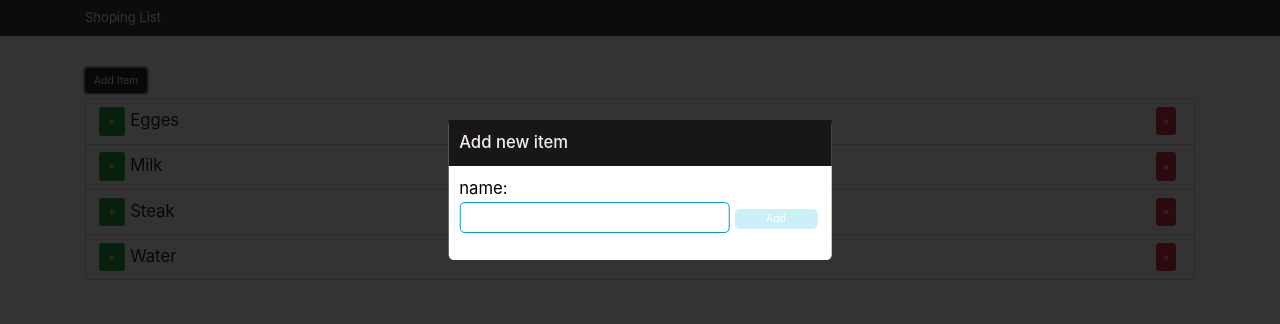
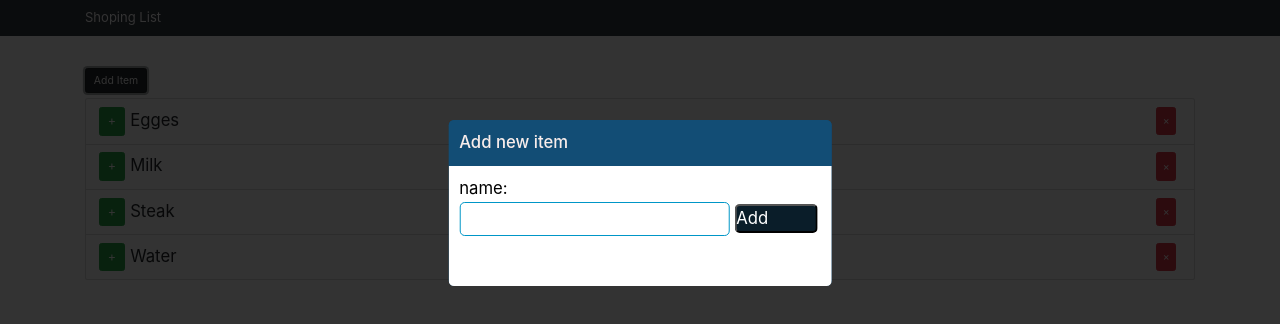
Before and after one commit to MotiLM2003/mern-simple-shipping-list, a React (Create React App) app in the folder client/: page / in a window 1280 px wide. Both pictures are taken after a click on the button "Add Item". Shown: the top 324 px of the page. Built offline with nearby package versions, Linux system fonts and the light colour scheme.

Commit message:
:beer: fixed animation problem; framer motion is the great!

```diff
--- a/client/src/app.css
+++ b/client/src/app.css
@@ -9,6 +9,7 @@ html {
 
 body {
   font-size: 1.6rem;
+  overflow-x: hidden;
 }
 
 .remove-btn {
--- a/client/src/components/App.js
+++ b/client/src/components/App.js
@@ -4,7 +4,6 @@ import 'bootstrap/dist/css/bootstrap.min.css';
 import '../app.css';
 import ShoppingList from './/ShoppingList/ShoppingList';
 import ItemModel from './ItemModel/ItemModel';
-import { motion, AnimatePresence } from 'framer-motion';
 
 const temp = {
   hidden: {
@@ -13,10 +12,6 @@ const temp = {
   visible: { opacity: 1 },
 };
 const App = ({ itemModel }) => {
-  const [on, setOn] = useState(true);
-  setTimeout(() => {
-    setOn(false);
-  }, 2000);
   return (
     <div className='App'>
       <nav
@@ -28,21 +23,6 @@ const App = ({ itemModel }) => {
         </div>
       </nav>
       <ShoppingList />
-
-      <AnimatePresence>
-        {on && (
-          <motion.div exit={{ y: '-100vh' }}>
-            <h1>Hello</h1>
-            <h1>Hello</h1>
-            <h1>Hello</h1>
-            <h1>Hello</h1>
-            <h1>Hello</h1>
-            <h1>Hello</h1>
-            <h1>Hello</h1>
-            <h1>Hello</h1>
-          </motion.div>
-        )}
-      </AnimatePresence>
 
       {itemModel.isOpen && (
         <ItemModel
--- a/client/src/components/ItemModel/ItemModel.css
+++ b/client/src/components/ItemModel/ItemModel.css
@@ -12,12 +12,13 @@
   min-width: 300px;
   min-height: 140px;
   color: #000;
-  background-color: #fff;
+  background-color: #124d75;
   position: absolute;
   border-radius: 0.5rem;
+
   top: 15%;
   left: 50%;
-
+  overflow: hidden;
   transform: translate(-50%, -50%);
   display: flex;
   flex-direction: column;
@@ -27,35 +28,41 @@
   padding: 1rem;
 }
 .item-model-box .header {
-  background-color: #171717;
+  background-color: #124d75;
   color: #f8edeb;
   font-weight: 500;
 }
 
 .item-model-box .content {
+  background-color: #fff;
+  min-height: 120px;
 }
 
+.add-content-area {
+  display: flex;
+}
 .item-model-box .content input[type='text'] {
   display: inline-block;
   outline: none;
   border-radius: 5px;
   border: 1px solid #0096c7;
+  color: #0a1d29;
   padding: 2px;
   margin: 1px;
 }
 
 .item-model-box .content button {
-  border: 1px solid #caf0f8;
   outline: none;
-  padding: 0.1rem;
+
   min-width: 8rem;
   margin: 0.3rem;
-  background-color: #caf0f8;
+  background-color: #0a1d29;
   color: #fff;
   border-radius: 5px;
+  text-align: center;
 }
 
 .item-model-box .content button:hover {
   background-color: #0077b6;
-  transition: 1s;
+  transition: 0.5s;
 }
--- a/client/src/components/ItemModel/ItemModel.js
+++ b/client/src/components/ItemModel/ItemModel.js
@@ -1,12 +1,11 @@
 import React from 'react';
 import './ItemModel.css';
 import { connect } from 'react-redux';
-import { motion, AnimatePresence } from 'framer-motion';
+import { motion } from 'framer-motion';
 
 const ItemModel = ({ itemModel }) => {
   const { header, jsx } = itemModel;
   return (
-    <AnimatePresence>
     <motion.div className='item-model-container' exit={{ y: '-100vh' }}>
       <motion.div
         className='item-model-box'
@@ -18,7 +17,6 @@ const ItemModel = ({ itemModel }) => {
         <div className='content'>{jsx}</div>
       </motion.div>
     </motion.div>
-    </AnimatePresence>
   );
 };
 
--- a/client/src/components/ShoppingList/ShoppingList.js
+++ b/client/src/components/ShoppingList/ShoppingList.js
@@ -14,7 +14,7 @@ import {
 } from '../../actions/itemModelActions';
 import PropsTypes from 'prop-types';
 import ShoppingListItem from './ShoppingListItem';
-import { motion, AnimatePresence } from 'framer-motion';
+import { motion, AnimatePresence, AnimateSharedLayout } from 'framer-motion';
 import { itemsContainerVariants } from './motionVarirants';
 
 const ShoppingList = ({
@@ -48,11 +48,10 @@ const ShoppingList = ({
     jsx: (
       <div>
         <div>name:</div>
-        <diiv>
+        <div className='add-content-area'>
           <input type='text' ref={newItemNameRef} />
           <button
-            className='btn btn-dark'
-            className='btn btn-dark'
+            className='add-content-area'
             onClick={() => {
               addItem({ name: newItemNameRef.current.value });
               closeModel();
@@ -60,7 +59,7 @@ const ShoppingList = ({
           >
             Add
           </button>
-        </diiv>
+        </div>
       </div>
     ),
     isOpen: true,
@@ -95,13 +94,15 @@ const ShoppingList = ({
       >
         Add Item
       </button>
-
+      <AnimateSharedLayout>
         <motion.div
+          layout
           className='list-group'
           variants={itemsContainerVariants}
           initial='hidden'
           animate='visible'
         >
+          <AnimatePresence>
             {item.items.map((item) => {
               return (
                 <ShoppingListItem
@@ -114,7 +115,9 @@ const ShoppingList = ({
                 />
               );
             })}
+          </AnimatePresence>
         </motion.div>
+      </AnimateSharedLayout>
     </motion.div>
   );
 };
--- a/client/src/components/ShoppingList/ShoppingListItem.js
+++ b/client/src/components/ShoppingList/ShoppingListItem.js
@@ -1,29 +1,16 @@
 import React from 'react';
 import { itemsContainerVariants } from './motionVarirants';
-import { motion, AnimatePresence } from 'framer-motion';
-
-export const itemsVariants = {
-  hidden: {
-    opacity: 0,
-  },
-  visible: {
-    opacity: 1,
-    transition: {
-      duration: 2,
-    },
-  },
-  exit: { x: -1000 },
-};
+import { motion } from 'framer-motion';
 
 const ShoppingListItem = ({ item, onUpdate, onDelete }) => {
   const { id, name } = item;
-  console.log(item.id);
   return (
-    <AnimatePresence>
     <motion.div
       className='list-group-item shopping-list-item'
-        variants={item.variants}
-        exit='exit'
+      exit={{
+        opacity: 0,
+      }}
+      transition={{ duration: 0.2 }}
     >
       <button
         className='btn btn-success'
@@ -49,7 +36,6 @@ const ShoppingListItem = ({ item, onUpdate, onDelete }) => {
         &times;
       </button>
     </motion.div>
-    </AnimatePresence>
   );
 };
 
```
Also changed, not shown: 1 other file (tests, documents, lock files or other folders). Lines whose indentation alone changed are shown as unchanged.
